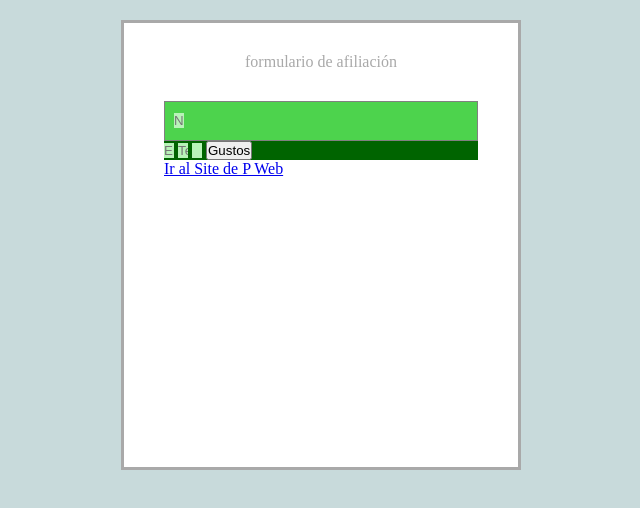
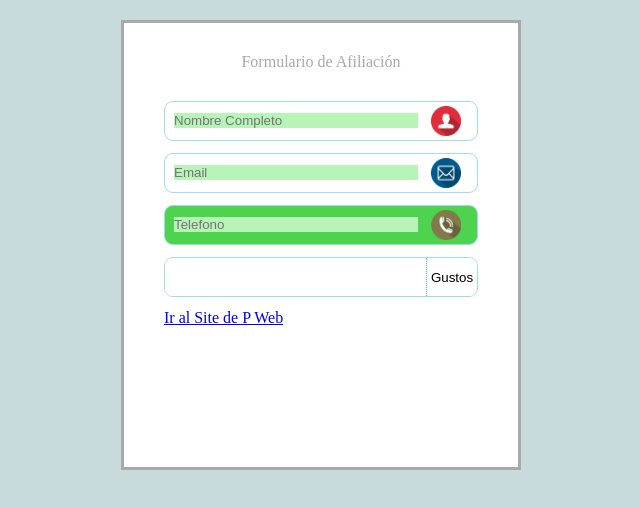
Before and after one commit to JuanesSaigo/2162102-Parcial1, a plain HTML site: page index.html in a window 1280 px wide. Shown: the part 130-638 px from the top of the page, without its empty margins (319-959 px from the left). Drawn offline with Linux system fonts and the light colour scheme.

Commit message:
cambios 4

```diff
--- a/i.css
+++ b/i.css
@@ -50,25 +50,109 @@ header{
 }
 
 .form1{
-    background-color: darkgreen;
+    /*background-color: darkgreen;*/
     width: 100%;
     height: auto;
     margin: auto;
 }
 
 .form11{
-    background-color: rgb(77, 211, 77);
+    /*background-color: rgb(77, 211, 77);*/
+    background-image: url(images/user.png);
+    background-repeat: no-repeat;
+    background-position: 266px ;
+    background-position-y: center;
+    background-size: 30px;
     width: 314px;
     height: 40px;
     border-style: solid;
-    border-color: gray;
+    border-color: rgb(162, 219, 238);
     border-width: 1px;
+    border-radius: 9px;
     padding: 9px;
+    margin-bottom: 12px;
+}
+
+.form12{
+    /*background-color: rgb(77, 211, 77);*/
+    background-image: url(images/95645.png);
+    background-repeat: no-repeat;
+    background-position: 266px ;
+    background-position-y: center;
+    background-size: 30px;
+    width: 314px;
+    height: 40px;
+    border-style: solid;
+    border-color: rgb(162, 219, 238);
+    border-width: 1px;
+    border-radius: 9px;
+    padding: 9px;
+    margin-bottom: 12px;
+}
+
+.form13{
+    background-color: rgb(77, 211, 77);
+    background-image: url(images/phone-call-icon.png);
+    background-repeat: no-repeat;
+    background-position: 266px ;
+    background-position-y: center;
+    background-size: 30px;
+    width: 314px;
+    height: 40px;
+    border-style: solid;
+    border-color: rgb(162, 219, 238);
+    border-width: 1px;
+    border-radius: 9px;
+    padding: 9px;
+    margin-bottom: 12px;
 }
 
 .form111{
     padding: auto;
-    width: 10px;
+    width: 83%;
     background-color: rgb(184, 243, 184);
     border-width: 0px;
 }
+
+.form112{
+    width: 83.63%;
+    height: 100%;
+    border-width: 0px;
+    border-top-left-radius: 8px;
+    border-bottom-left-radius: 8px;
+    outline-color: rgb(64, 213, 224);
+    padding-right: 80px;
+    padding-left: 9px;
+}
+
+.like{
+    width: 314px;
+    height: 40px;
+    border-style: solid;
+    border-color: rgb(162, 219, 238);
+    border-width: 1px;
+    border-radius: 9px;
+    margin-bottom: 12px;
+}
+
+.but{
+    float: right;
+    border-top: none;
+    border-bottom: none;
+    border-right: none;
+    height: 38px;
+    width: 51px;
+    border-top-right-radius: 8px;
+    border-bottom-right-radius: 8px;
+    background-color: white;
+    cursor: pointer;
+    border-left-width: 1px;
+    border-left-style: dotted;
+    border-left-color: rgb(64, 213, 224);
+    transition-duration: 0.4s;
+}
+.but:hover{
+    background-color: rgb(64, 213, 224);
+    border-left-color:rgb(64, 213, 224);
+    color: white;
+}
--- a/index.html
+++ b/index.html
@@ -16,7 +16,7 @@
 
         <div id="form0">
             <div class="title">
-                formulario de afiliación
+                Formulario de Afiliación
             </div>
 
             <div class="form1">
@@ -24,20 +24,25 @@
                     <input class="form111" type="text" name="user" id="fuser" placeholder="Nombre Completo">
                 </div>
 
+                <div class=form12>
+                    <input class="form111" type="text" name="email" id="femail" placeholder="Email">
+                </div>
 
-                <input class="form111" type="text" name="email" id="femail" placeholder="Email">
+                <div class="form13">
                     <input class="form111" type="text" name="phone" id="fphone" placeholder="Telefono">
-                <input class="form111" type="text" name="gusto" id="fgusto">
-                <input class="but" type="button" value="Gustos">
                 </div>
 
                 <div class="like">
-
+                    <input class="form112" type="text" name="gusto" id="fgusto">
+                    <input class="but" type="button" value="Gustos">
                 </div>
 
                 <div class="updater">
 
                 </div>
+            </div>
+
+
 
             <div class="foot">
                 <a href="https://sites.google.com/view/dweb1-uis/home">Ir al Site de P Web</a>
```
Lines whose indentation alone changed are shown as unchanged.
